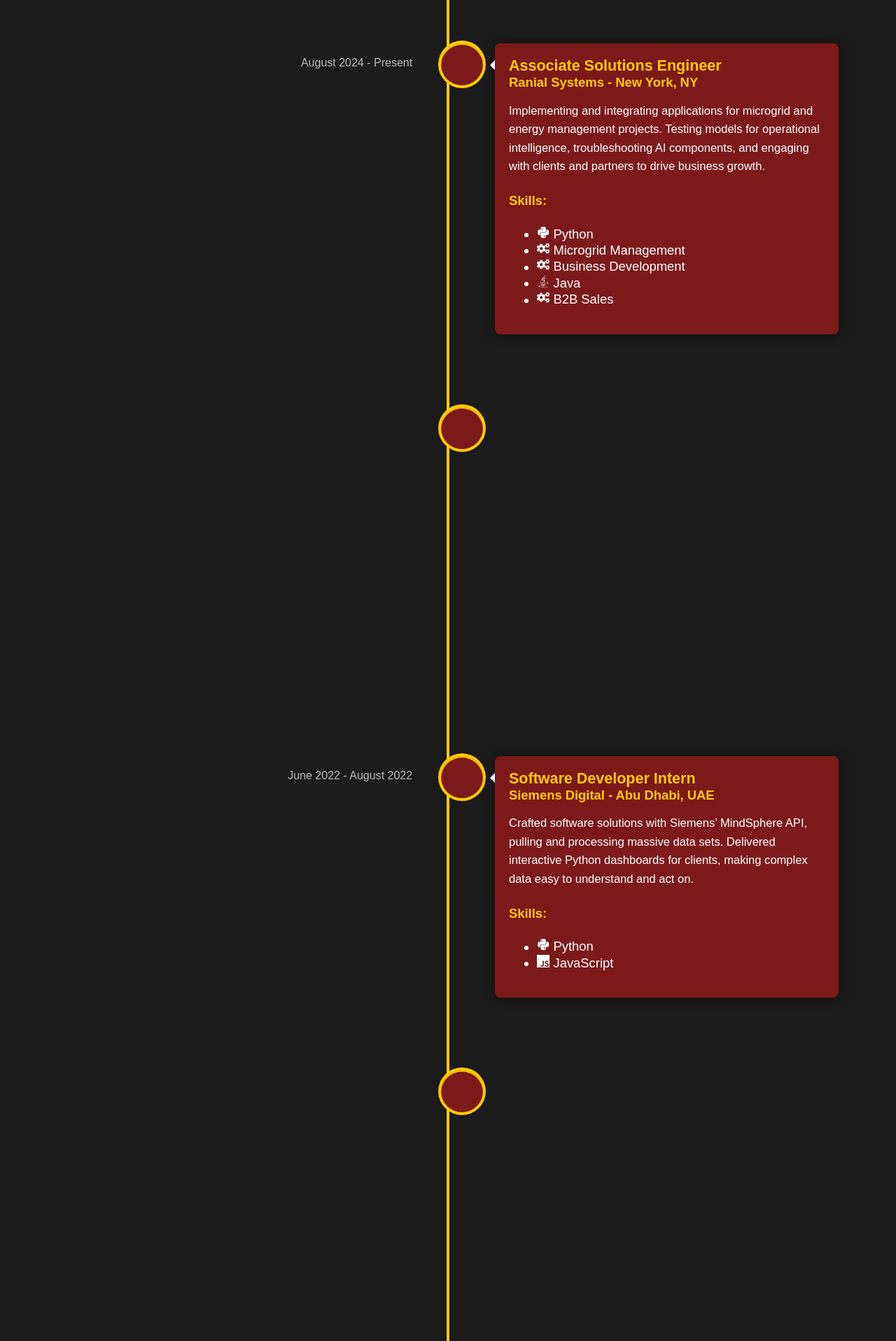
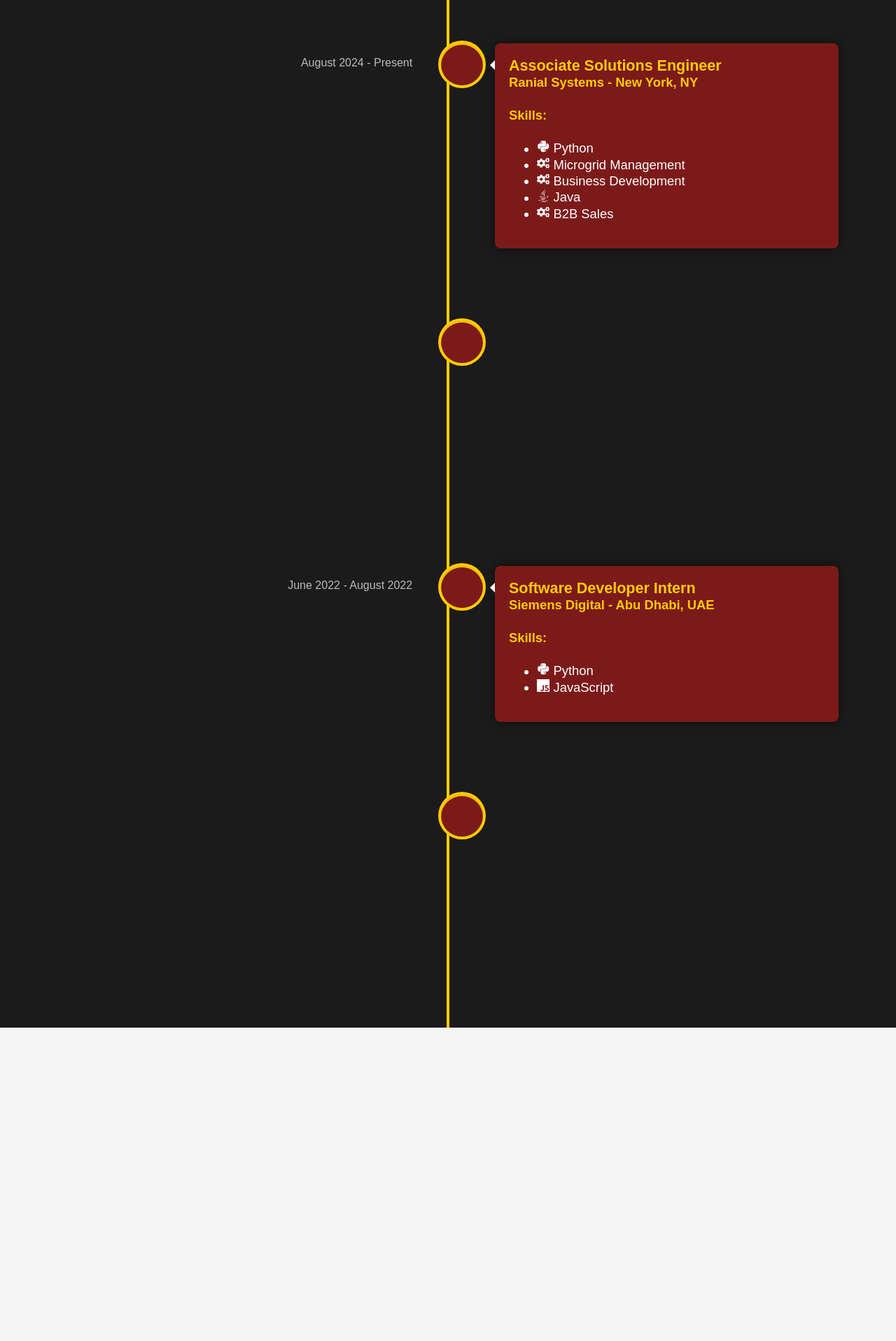
Before and after one commit to rm1738/Portfolio, a React (Create React App) app: page /experience in a window 1280 px wide. Shown: the part 289-2206 px from the top of the page at 70% size. After the commit the page ends 1758 px from the top, so only its background shows below. Built offline with nearby package versions, Linux system fonts and the light colour scheme.

Commit message:
streamline

```diff
--- a/src/components/Experience.js
+++ b/src/components/Experience.js
@@ -47,9 +47,6 @@
               <a href="https://ranial.com" target="_blank" rel="noopener noreferrer" style={{ textDecoration: 'none', color: 'inherit' }}>
                 <h3 className="vertical-timeline-element-title">Associate Solutions Engineer</h3>
                 <h4 className="vertical-timeline-element-subtitle">Ranial Systems - New York, NY</h4>
-                <p>
-                  Implementing and integrating applications for microgrid and energy management projects. Testing models for operational intelligence, troubleshooting AI components, and engaging with clients and partners to drive business growth.
-                </p>
                 <h4>Skills:</h4>
                 <div className="skills-section">
                   <ul>
@@ -72,9 +69,6 @@
               <a href="https://www.youtube.com/watch?v=jMc0rQBXLdU" target="_blank" rel="noopener noreferrer" style={{ textDecoration: 'none', color: 'inherit' }}>
                 <h3 className="vertical-timeline-element-title">Systems Integration Lead</h3>
                 <h4 className="vertical-timeline-element-subtitle">BOEING & NAVAIR Project - Blacksburg, VA</h4>
-                <p>
-                  Built and tested an autonomous robot, snagging 3rd place at IEEE SoutheastCon 2024. Led the team to achieve 99% reliability in system activation with a green light. Streamlined timelines and cut costs while keeping everyone in the loop with detailed progress reports.
-                </p>
                 <h4>Skills:</h4>
                 <div className="skills-section">
                   <ul>
@@ -95,9 +89,6 @@
               <a href="https://www.siemens.com" target="_blank" rel="noopener noreferrer" style={{ textDecoration: 'none', color: 'inherit' }}>
                 <h3 className="vertical-timeline-element-title">Software Developer Intern</h3>
                 <h4 className="vertical-timeline-element-subtitle">Siemens Digital - Abu Dhabi, UAE</h4>
-                <p>
-                  Crafted software solutions with Siemens’ MindSphere API, pulling and processing massive data sets. Delivered interactive Python dashboards for clients, making complex data easy to understand and act on.
-                </p>
                 <h4>Skills:</h4>
                 <div className="skills-section">
                   <ul>
@@ -117,9 +108,6 @@
               <a href="https://www.linkedin.com/company/telinstra-fzco/" target="_blank" rel="noopener noreferrer" style={{ textDecoration: 'none', color: 'inherit' }}>
                 <h3 className="vertical-timeline-element-title">Software Architect Intern</h3>
                 <h4 className="vertical-timeline-element-subtitle">Telinstra - Dubai, UAE</h4>
-                <p>
-                  Boosted performance by optimizing code, implemented thorough testing with JUnit and PyTest, and streamlined data migration for oil and gas control systems, making them faster and more reliable.
-                </p>
                 <h4>Skills:</h4>
                 <div className="skills-section">
                   <ul>
@@ -141,9 +129,6 @@
             >
               <h3 className="vertical-timeline-element-title">B.S. in Computer Engineering & Electrical Engineering (Double Major)</h3>
               <h4 className="vertical-timeline-element-subtitle">Virginia Tech - Blacksburg, VA</h4>
-              <p>
-                Focused in Controls, Robotics, Autonomy. Minored in Computer Science.
-              </p>
             </VerticalTimelineElement>
 
             <VerticalTimelineElement
@@ -154,9 +139,6 @@
             >
               <h3 className="vertical-timeline-element-title">Emirates International School</h3>
               <h4 className="vertical-timeline-element-subtitle">Dubai, UAE</h4>
-              <p>
-                Completed high school education with receiving an IB Diploma with Higher level Mathematics, Physics and Economics.
-              </p>
             </VerticalTimelineElement>
           </>
         )}
```
